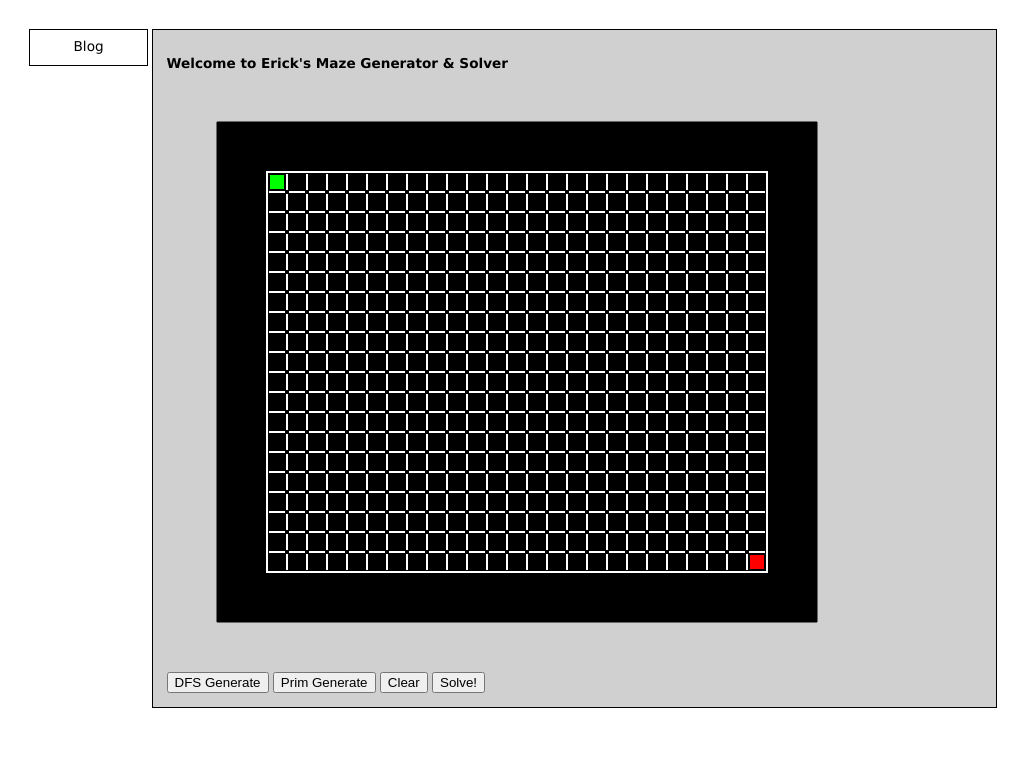
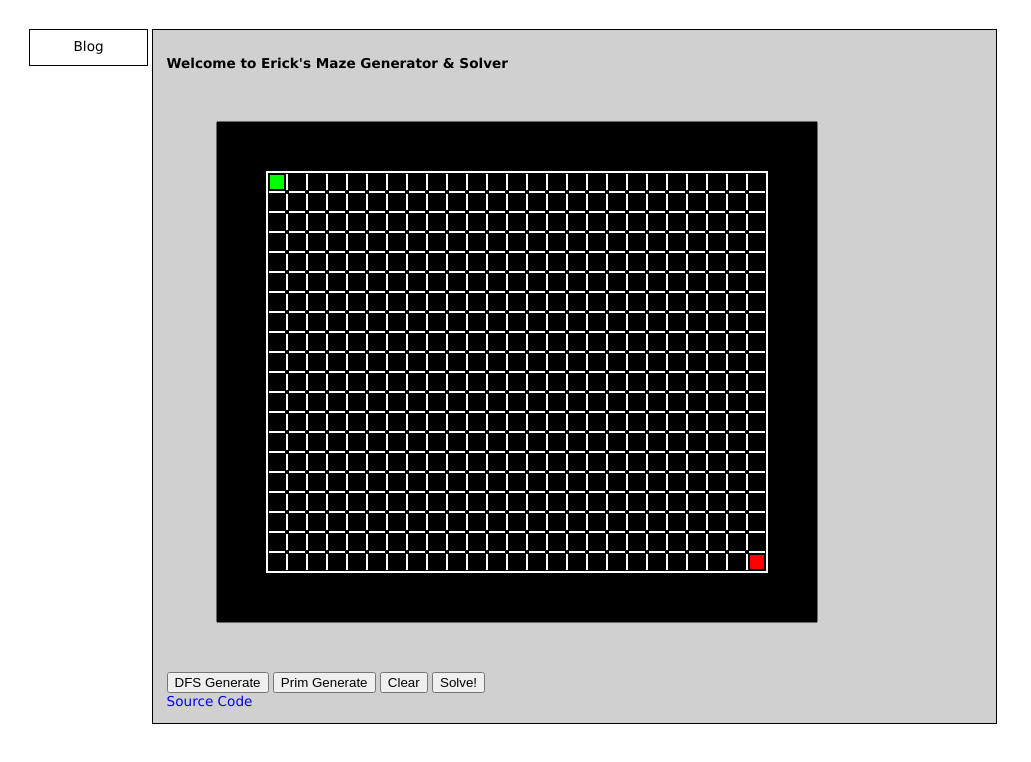
Before and after one commit to EkkiD/maze, a plain HTML site: page maze.htm in a window 1280 px wide. Shown: the whole page, without its empty margins (0-1031 px from the left). Drawn offline with Linux system fonts and the light colour scheme.

Commit message:
add link to source

```diff
--- a/maze.htm
+++ b/maze.htm
@@ -26,6 +26,8 @@
         <input type="button" value="Prim Generate" onclick="window.PrimGen()" />
         <input type="button" value="Clear" onclick="window.clear()" />
         <input type="button" value="Solve!" onclick="window.solve()" />
+        <br />
+        <a href="https://github.com/EkkiD/maze">Source Code</a>
     </div>
 
   </body>
```
